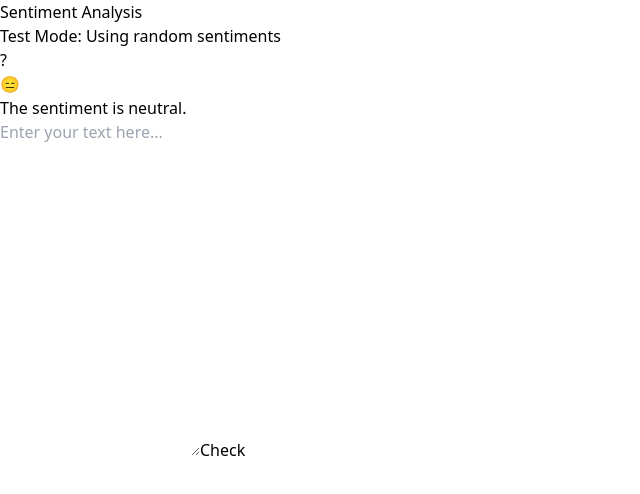
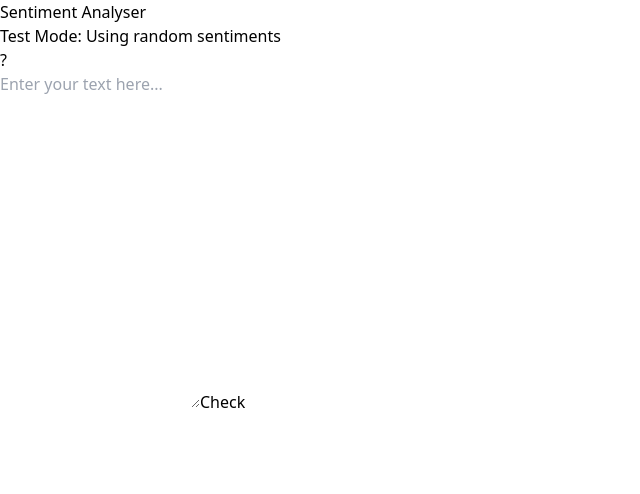
Before and after one commit to saurluca/sentiment-analysis, a React (Vite) app: page / in a window 1280 px wide. Shown: the top 494 px of the page, without its empty margins (0-640 px from the left). Built offline with nearby package versions, Linux system fonts and the light colour scheme; no server answers.

Commit message:
update to intilise sentiment with null

```diff
--- a/src/App.tsx
+++ b/src/App.tsx
@@ -25,7 +25,7 @@ const useTestMode = true;
 
 function App() {
     const [text, setText] = useState("")
-    const [sentiment, setSentiment] = useState<Sentiment>("NEU");
+    const [sentiment, setSentiment] = useState<Sentiment | null>(null);
     const [isLoading, setIsLoading] = useState(false);
     const apiKey = import.meta.env.VITE_MEANINGCLOUD_API_KEY
 
@@ -51,7 +51,7 @@ function App() {
             if (useTestMode) {
                 console.log("Using test mode");
 
-                await new Promise(resolve => setTimeout(resolve, 1000));
+                await new Promise(resolve => setTimeout(resolve, 800));
                 setSentiment(getRandomSentiment());
             } else {
                 console.log("sending api request")
@@ -78,10 +78,10 @@ function App() {
 
     return (
         <div className="h-dvh w-dvh flex items-center justify-center bg-slate-100">
-            <div className={`max-w-xl w-full p-6 bg-white rounded-lg  ${isLoading ? '' : sentimentColors[sentiment]}`}>
+            <div className={`max-w-xl w-full p-6 bg-white rounded-lg ${isLoading || sentiment === null ? '' : sentimentColors[sentiment]}`}>
                 <div className="flex flex-row items-center justify-between mb-2">
                     <div className="flex flex-col">
-                        <h1 className="text-2xl font-bold">Sentiment Analysis</h1>
+                        <h1 className="text-2xl font-bold">Sentiment Analyser</h1>
                         {useTestMode && (
                             <span className="text-xs text-gray-500 mt-1">
                                 Test Mode: Using random sentiments
@@ -90,7 +90,6 @@ function App() {
                     </div>
                     <Tooltip content={
                         <div className="text-gray-600">
-                            <p className="font-medium mb-2">How Sentiment Analysis Works</p>
                             <p className="mb-2">Using the MeaningCloud API, this tool analyzes text to determine its primary emotional tone:</p>
                             <ul className="list-disc ml-4 mt-2 space-y-1">
                                 <li>Very Positive (P+): Extremely favorable</li>
@@ -103,7 +102,7 @@ function App() {
                     } />
                 </div>
 
-                {sentiment && (
+                {sentiment !== null && !isLoading && (
                     <div className={`flex items-center gap-2 ${sentimentDetails[sentiment].color}`}>
                         <span className="text-2xl">{sentimentDetails[sentiment].icon}</span>
                         <p className="text-lg font-medium">
```
